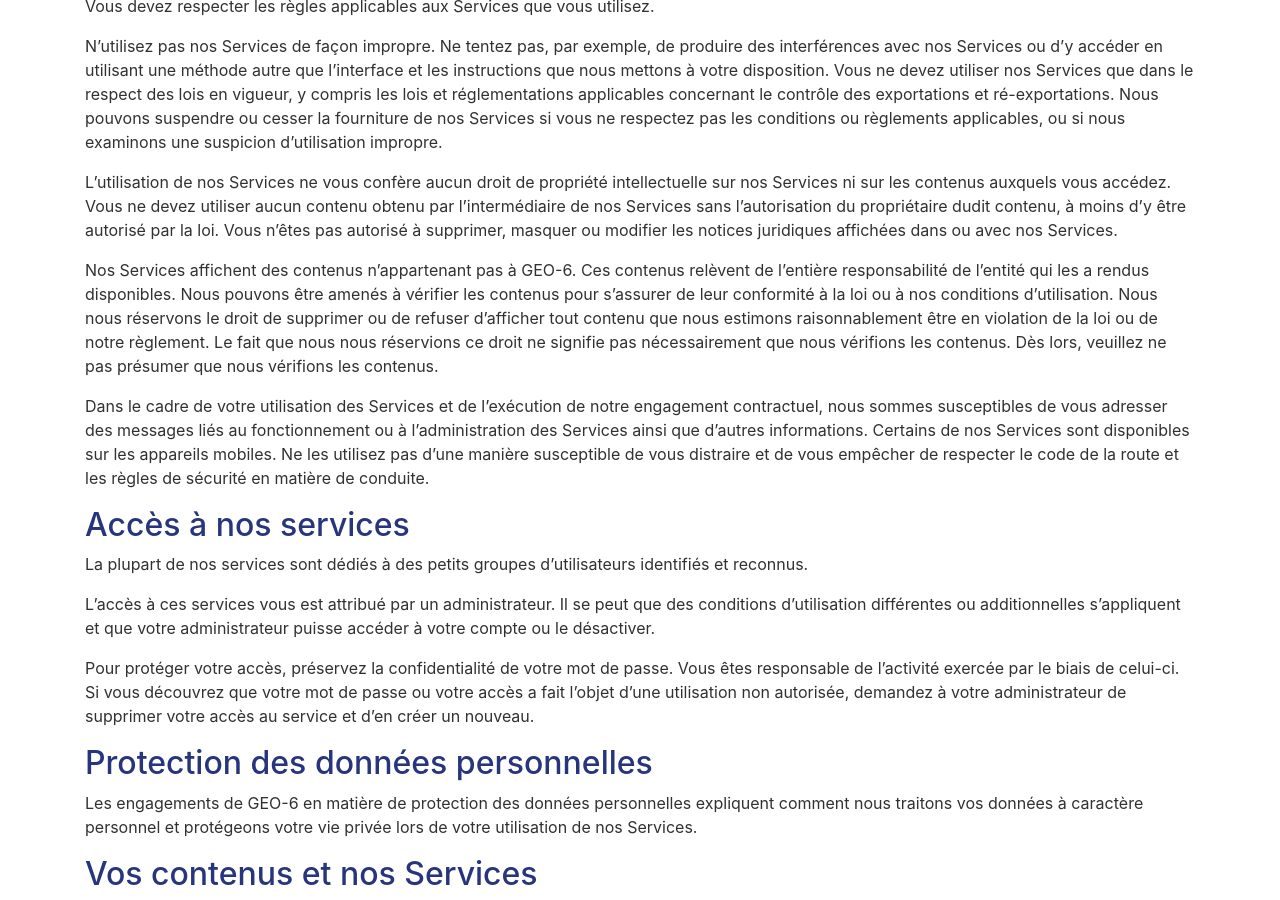
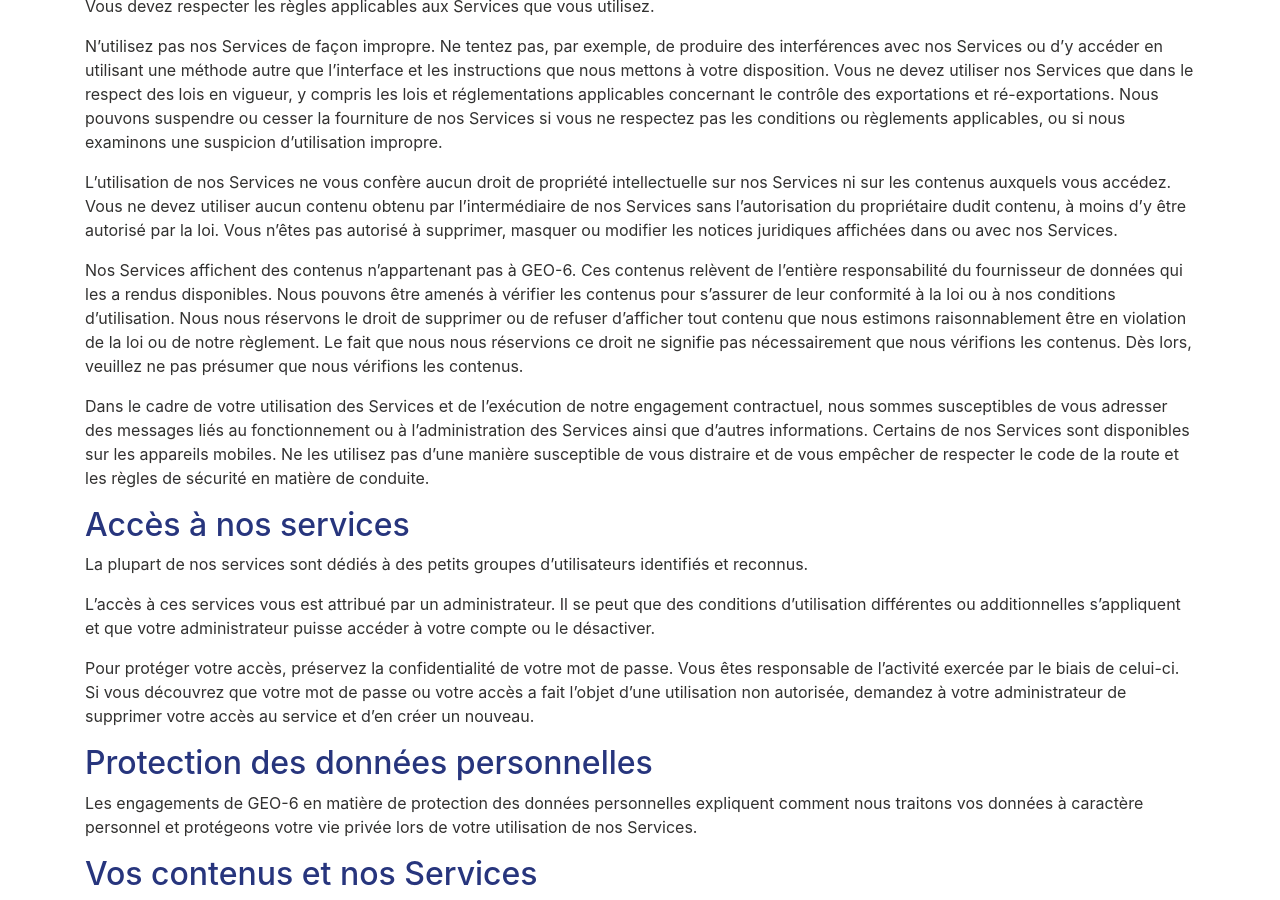
Before and after one commit to geo6/website, a Jekyll site: the page built from fr/terms.md, in a window 1280 px wide and 900 px high, scrolled down 587 px. Built offline with Jekyll 4.4.1, drawn with Linux system fonts in a browser that asks for light colours.

Commit message:
Update terms.md

```diff
--- a/fr/terms.md
+++ b/fr/terms.md
@@ -24,7 +24,7 @@ N’utilisez pas nos Services de façon impropre. Ne tentez pas, par exemple, de
 
 L’utilisation de nos Services ne vous confère aucun droit de propriété intellectuelle sur nos Services ni sur les contenus auxquels vous accédez. Vous ne devez utiliser aucun contenu obtenu par l’intermédiaire de nos Services sans l’autorisation du propriétaire dudit contenu, à moins d’y être autorisé par la loi. Vous n’êtes pas autorisé à supprimer, masquer ou modifier les notices juridiques affichées dans ou avec nos Services.
 
-Nos Services affichent des contenus n’appartenant pas à GEO-6. Ces contenus relèvent de l’entière responsabilité de l’entité qui les a rendus disponibles. Nous pouvons être amenés à vérifier les contenus pour s’assurer de leur conformité à la loi ou à nos conditions d’utilisation. Nous nous réservons le droit de supprimer ou de refuser d’afficher tout contenu que nous estimons raisonnablement être en violation de la loi ou de notre règlement. Le fait que nous nous réservions ce droit ne signifie pas nécessairement que nous vérifions les contenus. Dès lors, veuillez ne pas présumer que nous vérifions les contenus.
+Nos Services affichent des contenus n’appartenant pas à GEO-6. Ces contenus relèvent de l’entière responsabilité du fournisseur de données qui les a rendus disponibles. Nous pouvons être amenés à vérifier les contenus pour s’assurer de leur conformité à la loi ou à nos conditions d’utilisation. Nous nous réservons le droit de supprimer ou de refuser d’afficher tout contenu que nous estimons raisonnablement être en violation de la loi ou de notre règlement. Le fait que nous nous réservions ce droit ne signifie pas nécessairement que nous vérifions les contenus. Dès lors, veuillez ne pas présumer que nous vérifions les contenus.
 
 Dans le cadre de votre utilisation des Services et de l’exécution de notre engagement contractuel, nous sommes susceptibles de vous adresser des messages liés au fonctionnement ou à l’administration des Services ainsi que d’autres informations.
 Certains de nos Services sont disponibles sur les appareils mobiles. Ne les utilisez pas d’une manière susceptible de vous distraire et de vous empêcher de respecter le code de la route et les règles de sécurité en matière de conduite.
```
